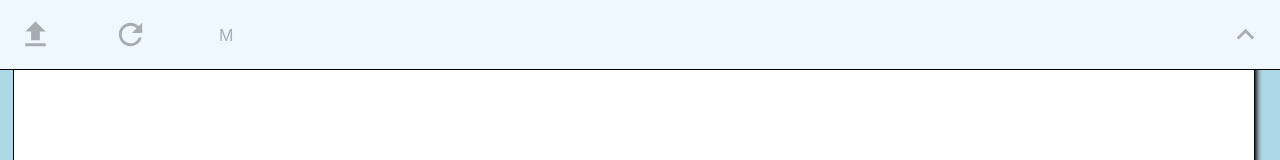
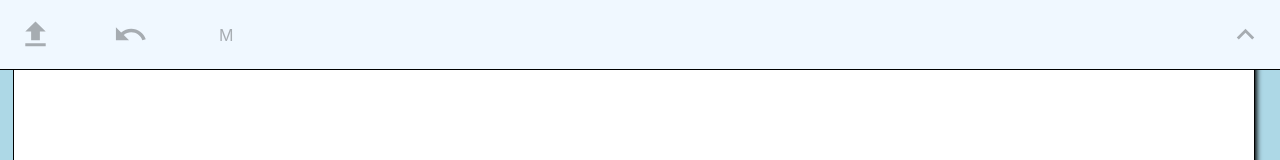
Before and after one commit to adrianclinansmith/markdown-cards, a React (Create React App) app: page / in a window 1280 px wide. Shown: the top 160 px of the page. Built offline with nearby package versions, Linux system fonts and the light colour scheme.

Commit message:
changed refresh icon to undo icon

```diff
--- a/src/App.tsx
+++ b/src/App.tsx
@@ -62,7 +62,7 @@ export default function App() {
 		<div className="App">
 			<header id="toolbar">
 				<ToolbarItem id="uploader" setMd={setMd} />
-				<ToolbarItem id="refresher" />
+				<ToolbarItem id="resetter" />
 				<ToolbarItem
 					id="font-size-picker"
 					fontSize={fontSize}
--- a/src/ToolbarItem.tsx
+++ b/src/ToolbarItem.tsx
@@ -1,11 +1,11 @@
 import FileUploadIcon from '@mui/icons-material/FileUpload';
-import RefreshIcon from '@mui/icons-material/Refresh';
+import UndoIcon from '@mui/icons-material/Undo';
 import KeyboardArrowUpIcon from '@mui/icons-material/KeyboardArrowUp';
-import { ChangeEvent, Dispatch, SetStateAction, useEffect, useRef } from "react";
+import { ChangeEvent, Dispatch, SetStateAction } from "react";
 import { displayObserver, fontSizeMap, resetDeck, toggleToolbar, useEffect_FirstRenderOnly } from "./utils.ts";
 
 interface Props {
-	id: "uploader" | "refresher" | "toolbar-toggler" | "font-size-picker";
+	id: "uploader" | "resetter" | "toolbar-toggler" | "font-size-picker";
 	setMd?: Dispatch<SetStateAction<string>>;
 	fontSize?: string;
 	setFontSize?: Dispatch<SetStateAction<string>>;
@@ -47,14 +47,14 @@ export default function ToolbarItem({ id, setMd, fontSize, setFontSize }: Props)
 			</label>
 		)
 	}
-	else if (id === "refresher") {
+	else if (id === "resetter") {
 		return (
 			<button
 				className={className}
 				id={id}
 				onClick={ () => {toggleToolbar(); resetDeck();} }
 			>
-				<RefreshIcon fontSize="large"/>
+				<UndoIcon fontSize="large"/>
 			</button>
 		)
 	}
```
